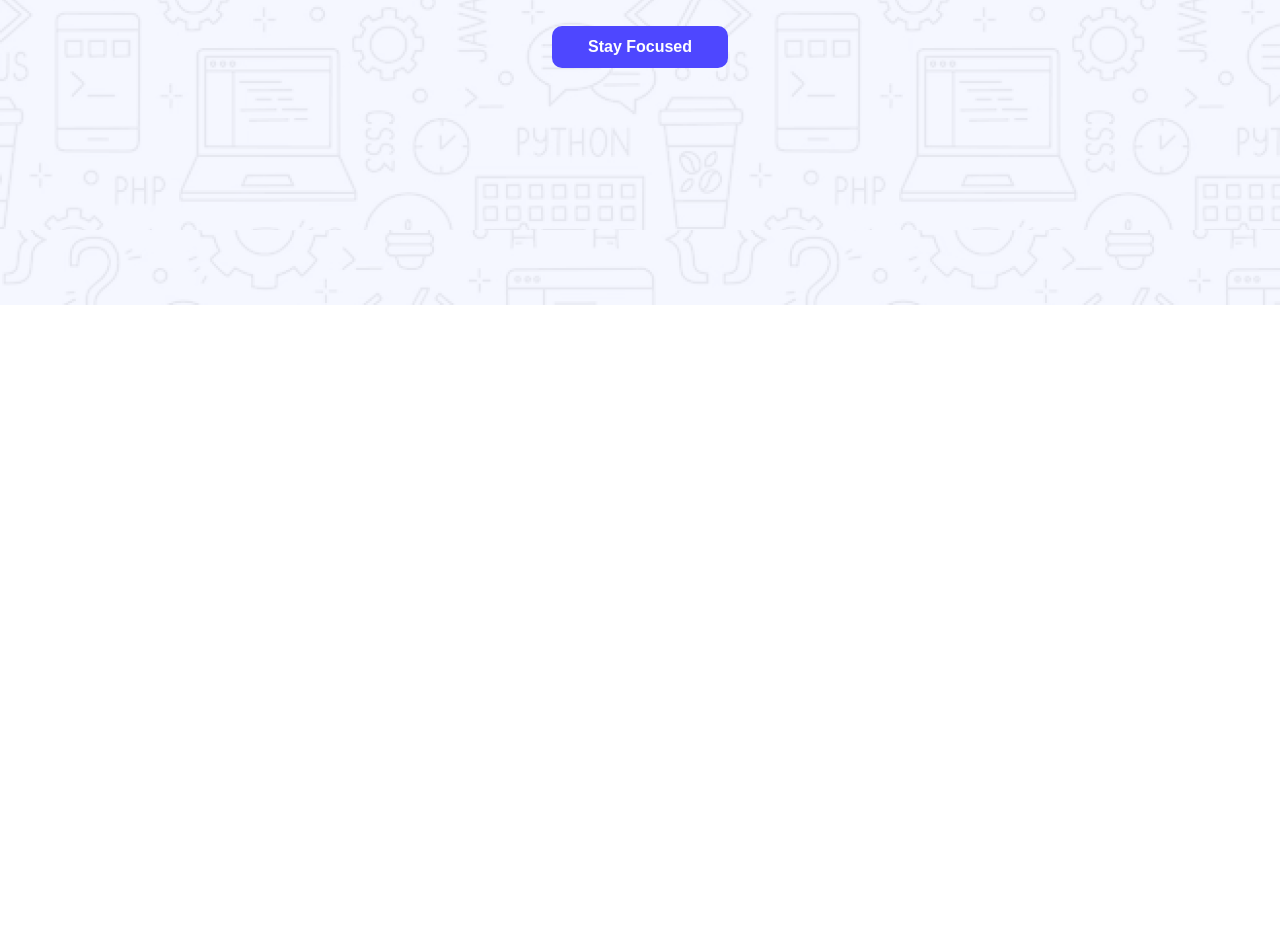
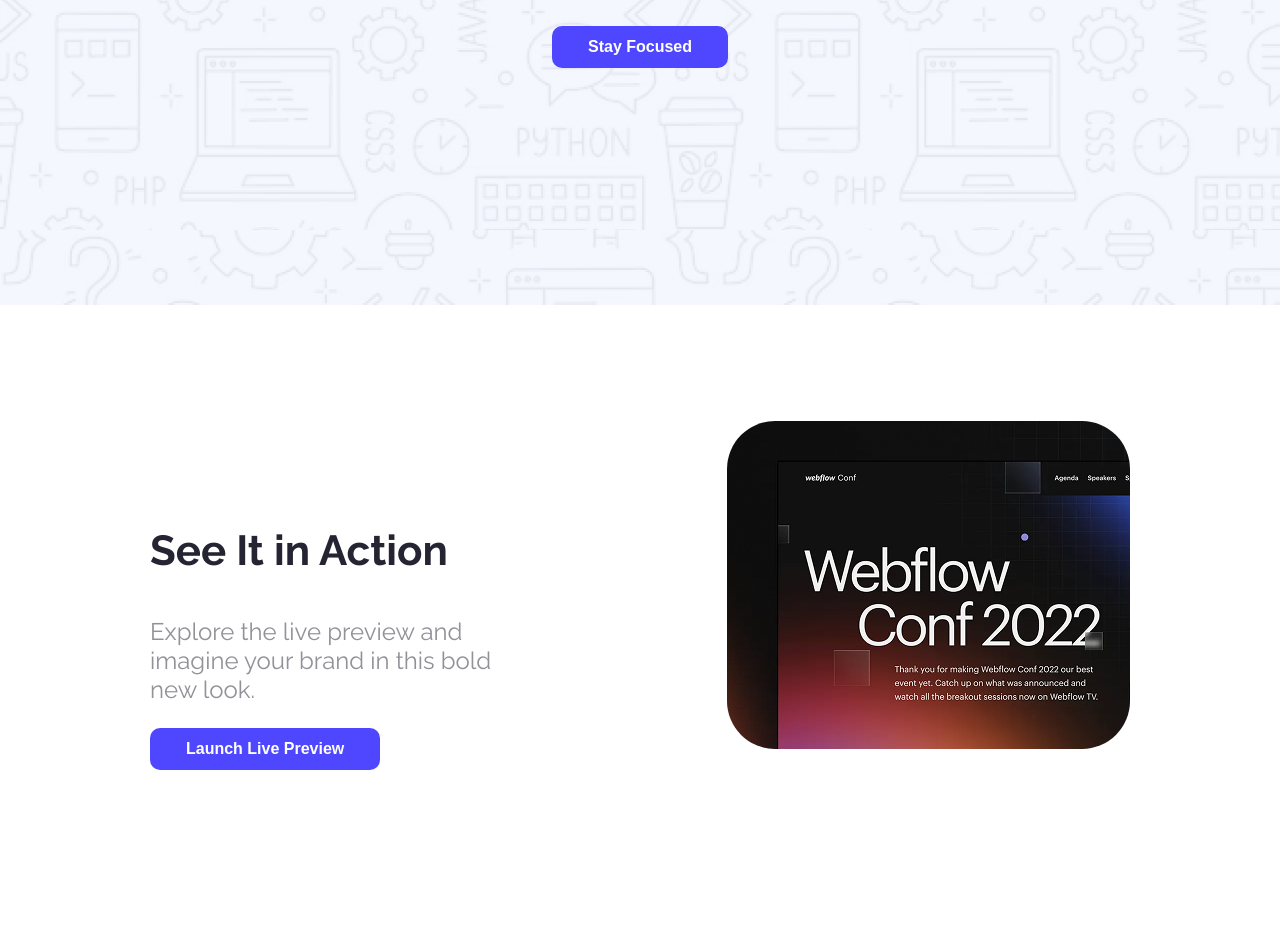
Before and after one commit to tonoyx91/PH-B12-Assignement-01, a plain HTML site: page index.html in a window 1280 px wide. Shown: the part 422-1370 px from the top of the page. Before the commit the page ends 800 px from the top, so only its background shows below. Drawn offline with Linux system fonts and the light colour scheme.

Commit message:
Action Part Done

```diff
--- a/index.html
+++ b/index.html
@@ -32,7 +32,14 @@
         </div>
     </header>
     <main>
-
+        <section class="action">
+            <div class="action-items raleway-font">
+                <h3 class="action-title ">See It in Action</h3>
+                <p class="action-description raleway-font">Explore the live preview and imagine your brand in this bold new look.</p>
+                <button class="btn-primary ">Launch Live Preview</button>
+            </div>
+            <img class="action-image" src="Assets/wc-mini.png" alt="">
+        </section>
     </main>
     <footer>
 
--- a/styles/webflow.css
+++ b/styles/webflow.css
@@ -75,3 +75,40 @@
     padding-right: 267px;
     padding-bottom: 237px;
 }
+
+
+/* Action Styles */
+.action{
+    display: flex;
+    padding-top: 116px;
+    padding-bottom: 116px;
+    justify-content: space-between;
+    padding-left: 150px;
+    padding-right: 150px;
+    max-width: 1140px;
+    gap: 220px;
+}
+
+.action-items{
+    padding-top: 62.5px;
+    padding-bottom: 62.5px;
+    gap: 23px;
+}
+
+.action-title{
+    font-weight: bold;
+    font-size: 42px;
+    color: #252432;
+}
+
+.action-description{
+    font-size: 24px;
+    color: rgba(37, 36, 50, 0.5);
+    font-weight: 400;
+}
+
+.action-image{
+    width: 403px;
+    height: 328px;
+    border-radius: 48px;
+}
```
